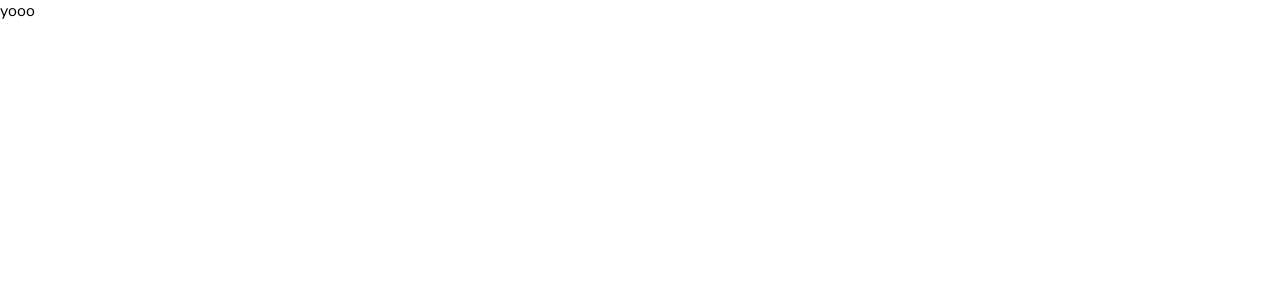
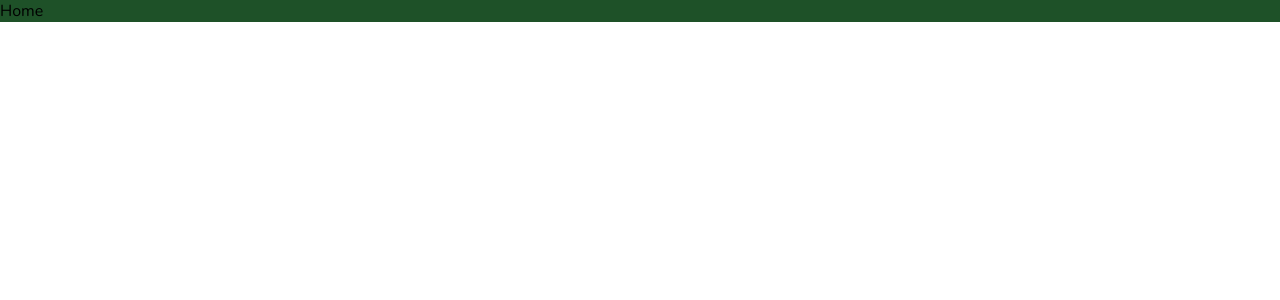
Before and after one commit to Blueprint-Avenue/yoadmin, a React (Create React App) app: page / in a window 1280 px wide. Shown: the top 300 px of the page. Built offline with nearby package versions, Linux system fonts and the light colour scheme.

Commit message:
added react router dom

```diff
--- a/package.json
+++ b/package.json
@@ -8,6 +8,7 @@
     "@testing-library/user-event": "^13.5.0",
     "react": "^18.1.0",
     "react-dom": "^18.1.0",
+    "react-router-dom": "^6.3.0",
     "react-scripts": "5.0.1",
     "sass": "^1.51.0",
     "web-vitals": "^2.1.4"
--- a/src/App.js
+++ b/src/App.js
@@ -1,5 +1,31 @@
+import {BrowserRouter, Routes, Route} from "react-router-dom";
+import Home from "./pages/home/Home";
+import Login from "./pages/login/Login";
+import List from "./pages/list/List";
+import Single from "./pages/single/Single";
+import New from "./pages/new/New";
+
 function App() {
-	return <div>yooo</div>;
+	return (
+		<BrowserRouter>
+			<Routes>
+				<Route path="/">
+					<Route index element={<Home />} />
+					<Route path="login" element={<Login />} />
+					<Route path="users">
+						<Route index element={<List />} />
+						<Route path=":userId" element={<Single />} />
+						<Route path="new" element={<New />} />
+					</Route>
+					<Route path="products">
+						<Route index element={<List />} />
+						<Route path=":productId" element={<Single />} />
+						<Route path="new" element={<New />} />
+					</Route>
+				</Route>
+			</Routes>
+		</BrowserRouter>
+	);
 }
 
 export default App;
--- a/src/pages/home/Home.js
+++ b/src/pages/home/Home.js
@@ -1,7 +1,7 @@
-import React from "react";
+import "./home.scss";
 
 const Home = () => {
-	return <div></div>;
+	return <div className="home">Home</div>;
 };
 
 export default Home;
--- a/src/pages/home/home.scss
+++ b/src/pages/home/home.scss
@@ -0,0 +1,4 @@
+.home{
+    background-color: #1E5128;
+
+}
--- /dev/null
+++ b/src/pages/list/List.js
@@ -0,0 +1,7 @@
+import "./list.scss";
+
+const List = () => {
+	return <div>List</div>;
+};
+
+export default List;
--- /dev/null
+++ b/src/pages/login/Login.js
@@ -0,0 +1,7 @@
+import "./login.scss";
+
+const Login = () => {
+	return <div>Login</div>;
+};
+
+export default Login;
--- /dev/null
+++ b/src/pages/new/New.js
@@ -0,0 +1,7 @@
+import "./new.scss";
+
+const New = () => {
+	return <div>New</div>;
+};
+
+export default New;
--- /dev/null
+++ b/src/pages/single/Single.js
@@ -0,0 +1,7 @@
+import "./single.scss";
+
+const Single = () => {
+	return <div>Single</div>;
+};
+
+export default Single;
```
Also changed, not shown: src/pages/list/list.scss (added), src/pages/login/login.scss (added), src/pages/new/new.scss (added), src/pages/single/single.scss (added), 1 other file (tests, documents, lock files or other folders).
